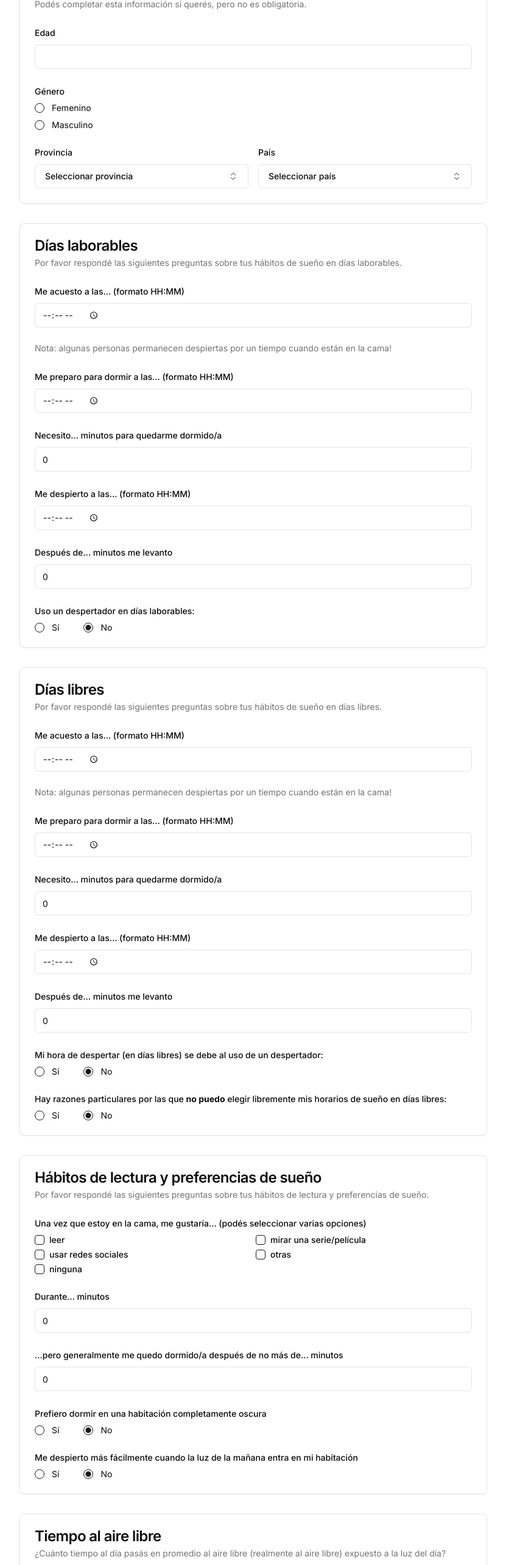
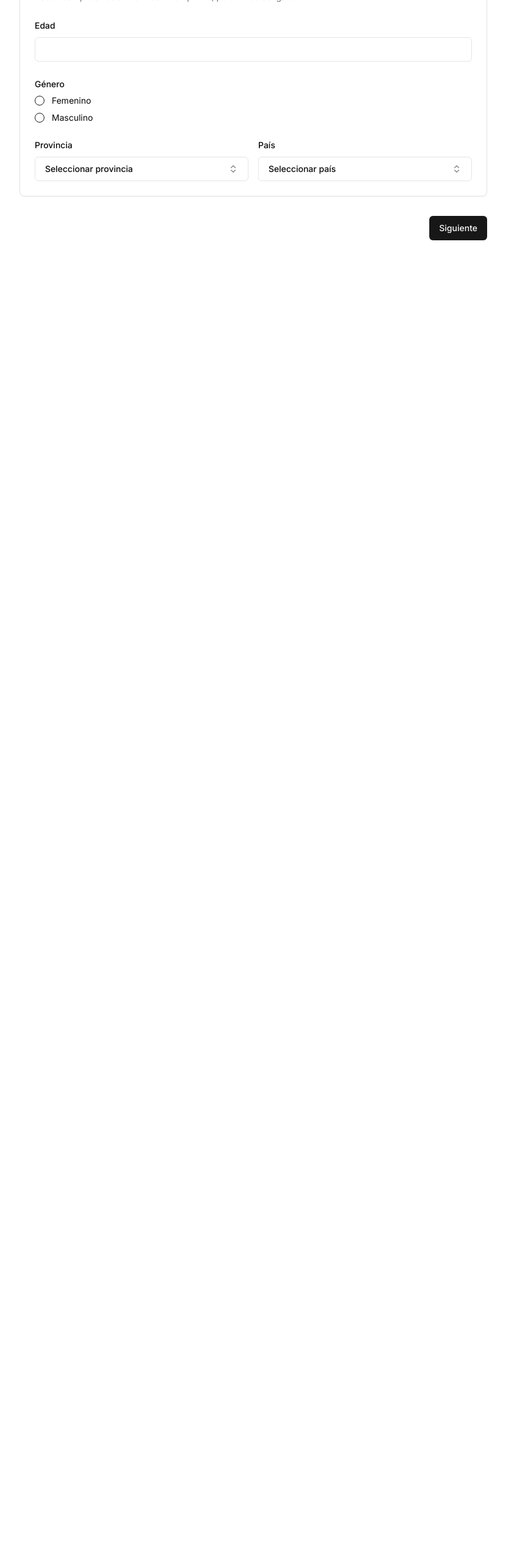
Before and after one commit to vikilescano/apps, a Next.js app: page /cuestionario-reducido in a window 1280 px wide. Shown: the part 234-2800 px from the top of the page at 61% size, without its empty margins (224-1055 px from the left). After the commit the page ends 800 px from the top, so only its background shows below. Built offline with nearby package versions, Linux system fonts and the light colour scheme.

Commit message:
feat: revamp questionnaire layout and options
Remove "reduced" title, eliminate preselected options, update question texts, split into 4 pages

Co-authored-by: null <18633632+vikilescano@users.noreply.github.com>

```diff
--- a/app/api/cuestionario-reducido/route.ts
+++ b/app/api/cuestionario-reducido/route.ts
@@ -46,7 +46,7 @@ export async function POST(request: Request) {
       // Hábitos antes de dormir y preferencias
       actividades_antes_dormir: data.actividadesAntesDormir || [],
       min_lectura_antes_dormir: data.minutosLecturaAntesDormir,
-      min_maximo_lectura: data.minutosMaximoLectura,
+      min_maximo_lectura: 0, // Ya no se usa en el formulario reducido
       prefiere_oscuridad_total: data.prefiereOscuridadTotal,
       despierta_mejor_con_luz: data.despiertaMejorConLuz,
 
--- a/app/cuestionario-reducido/page.tsx
+++ b/app/cuestionario-reducido/page.tsx
@@ -30,7 +30,7 @@ const formSchema = z.object({
   minutosParaDormirseLaboral: z.coerce.number().min(0),
   horaDespertarLaboral: z.string().regex(/^([01]?[0-9]|2[0-3]):[0-5][0-9]$/, "Formato de hora inválido (HH:MM)"),
   minutosPararLevantarseLaboral: z.coerce.number().min(0),
-  usaAlarmaLaboral: z.boolean(),
+  usaAlarmaLaboral: z.boolean().optional().nullable(),
   despiertaAntesAlarmaLaboral: z.boolean().optional().nullable(),
 
   // Días libres
@@ -39,17 +39,16 @@ const formSchema = z.object({
   minutosParaDormirseLibre: z.coerce.number().min(0),
   horaDespertarLibre: z.string().regex(/^([01]?[0-9]|2[0-3]):[0-5][0-9]$/, "Formato de hora inválido (HH:MM)"),
   minutosPararLevantarseLibre: z.coerce.number().min(0),
-  usaAlarmaLibre: z.boolean(),
-  razonesNoElegirSueno: z.boolean(),
+  usaAlarmaLibre: z.boolean().optional().nullable(),
+  razonesNoElegirSueno: z.boolean().optional().nullable(),
   razonesNoElegirSuenoTipos: z.array(z.string()).optional(),
   razonesNoElegirSuenoOtros: z.string().optional(),
 
   // Hábitos antes de dormir y preferencias
   actividadesAntesDormir: z.array(z.string()).optional().default([]),
   minutosLecturaAntesDormir: z.coerce.number().min(0),
-  minutosMaximoLectura: z.coerce.number().min(0),
-  prefiereOscuridadTotal: z.boolean(),
-  despiertaMejorConLuz: z.boolean(),
+  prefiereOscuridadTotal: z.boolean().optional().nullable(),
+  despiertaMejorConLuz: z.boolean().optional().nullable(),
 
   // Tiempo al aire libre
   horasAireLibreDiasLaborales: z.coerce.number().min(0),
@@ -61,6 +60,8 @@ const formSchema = z.object({
 export default function CuestionarioReducidoPage() {
   const router = useRouter()
   const [isSubmitting, setIsSubmitting] = useState(false)
+  const [step, setStep] = useState(1)
+  const totalSteps = 4
 
   const form = useForm<z.infer<typeof formSchema>>({
     resolver: zodResolver(formSchema),
@@ -75,7 +76,7 @@ export default function CuestionarioReducidoPage() {
       minutosParaDormirseLaboral: 0,
       horaDespertarLaboral: "",
       minutosPararLevantarseLaboral: 0,
-      usaAlarmaLaboral: false,
+      usaAlarmaLaboral: null,
       despiertaAntesAlarmaLaboral: null,
 
       horaAcostarseLibre: "",
@@ -83,16 +84,15 @@ export default function CuestionarioReducidoPage() {
       minutosParaDormirseLibre: 0,
       horaDespertarLibre: "",
       minutosPararLevantarseLibre: 0,
-      usaAlarmaLibre: false,
-      razonesNoElegirSueno: false,
+      usaAlarmaLibre: null,
+      razonesNoElegirSueno: null,
       razonesNoElegirSuenoTipos: [],
       razonesNoElegirSuenoOtros: "",
 
       actividadesAntesDormir: [],
       minutosLecturaAntesDormir: 0,
-      minutosMaximoLectura: 0,
-      prefiereOscuridadTotal: false,
-      despiertaMejorConLuz: false,
+      prefiereOscuridadTotal: null,
+      despiertaMejorConLuz: null,
 
       horasAireLibreDiasLaborales: 0,
       minutosAireLibreDiasLaborales: 0,
@@ -103,15 +103,96 @@ export default function CuestionarioReducidoPage() {
 
   // Observar cambios en usaAlarmaLaboral para resetear despiertaAntesAlarmaLaboral cuando sea necesario
   const usaAlarmaLaboral = form.watch("usaAlarmaLaboral")
-  if (!usaAlarmaLaboral && form.getValues("despiertaAntesAlarmaLaboral") !== null) {
+  if (usaAlarmaLaboral === false && form.getValues("despiertaAntesAlarmaLaboral") !== null) {
     form.setValue("despiertaAntesAlarmaLaboral", null)
   }
 
   // Observar cambios en razonesNoElegirSueno para resetear tipos cuando sea necesario
   const razonesNoElegirSueno = form.watch("razonesNoElegirSueno")
-  if (!razonesNoElegirSueno && form.getValues("razonesNoElegirSuenoTipos").length > 0) {
+  if (razonesNoElegirSueno === false && form.getValues("razonesNoElegirSuenoTipos").length > 0) {
     form.setValue("razonesNoElegirSuenoTipos", [])
     form.setValue("razonesNoElegirSuenoOtros", "")
+  }
+
+  const nextStep = async () => {
+    // Definir los campos a validar según el paso actual
+    let fieldsToValidate: string[] = []
+
+    switch (step) {
+      case 1:
+        // Paso 1: Datos demográficos (opcionales)
+        setStep(step + 1)
+        window.scrollTo(0, 0)
+        return
+      case 2:
+        fieldsToValidate = [
+          "horaAcostarseLaboral",
+          "horaPreparadoDormirLaboral",
+          "minutosParaDormirseLaboral",
+          "horaDespertarLaboral",
+          "minutosPararLevantarseLaboral",
+          "usaAlarmaLaboral",
+        ]
+        // Si usa alarma, validar también si despierta antes
+        if (usaAlarmaLaboral) {
+          fieldsToValidate.push("despiertaAntesAlarmaLaboral")
+        }
+        break
+      case 3:
+        fieldsToValidate = [
+          "horaAcostarseLibre",
+          "horaPreparadoDormirLibre",
+          "minutosParaDormirseLibre",
+          "horaDespertarLibre",
+          "minutosPararLevantarseLibre",
+          "usaAlarmaLibre",
+          "razonesNoElegirSueno",
+        ]
+        // Si hay razones para no elegir sueño, validar también los tipos
+        if (razonesNoElegirSueno) {
+          fieldsToValidate.push("razonesNoElegirSuenoTipos")
+          // Si seleccionó "otros", validar también el campo de texto
+          if (form.getValues("razonesNoElegirSuenoTipos").includes("otros")) {
+            fieldsToValidate.push("razonesNoElegirSuenoOtros")
+          }
+        }
+        break
+      case 4:
+        fieldsToValidate = [
+          "actividadesAntesDormir",
+          "minutosLecturaAntesDormir",
+          "prefiereOscuridadTotal",
+          "despiertaMejorConLuz",
+          "horasAireLibreDiasLaborales",
+          "minutosAireLibreDiasLaborales",
+          "horasAireLibreDiasLibres",
+          "minutosAireLibreDiasLibres",
+        ]
+        break
+    }
+
+    // Validar los campos
+    const isValid = await form.trigger(fieldsToValidate as any)
+
+    if (isValid) {
+      if (step < totalSteps) {
+        setStep(step + 1)
+        window.scrollTo(0, 0)
+      }
+    } else {
+      toast({
+        title: "Por favor revisá los campos",
+        description: "Hay errores en el formulario que deben ser corregidos.",
+        variant: "destructive",
+      })
+    }
+  }
+
+  const prevStep = () => {
+    if (step > 1) {
+      setStep(step - 1)
+      window.scrollTo(0, 0)
+    }
   }
 
   async function onSubmit(values: z.infer<typeof formSchema>) {
@@ -158,7 +239,7 @@ export default function CuestionarioReducidoPage() {
       }
 
       // Enviar los datos al servidor
-      const response = await fetch("/api/cuestionario", {
+      const response = await fetch("/api/cuestionario-reducido", {
         method: "POST",
         headers: {
           "Content-Type": "application/json",
@@ -200,13 +281,22 @@ export default function CuestionarioReducidoPage() {
     <div className="container py-10">
       <div className="max-w-3xl mx-auto">
         <div className="mb-8 text-center">
-          <h1 className="text-3xl font-bold">Cuestionario de Cronotipo de Munich (Versión Reducida)</h1>
-          <p className="text-muted-foreground mt-2">Por favor completá este cuestionario para evaluar tu cronotipo</p>
+          <h1 className="text-3xl font-bold">Cuestionario de Cronotipo de Munich</h1>
+          <p className="text-muted-foreground mt-2">
+            Paso {step} de {totalSteps}
+          </p>
+          <div className="w-full bg-muted h-2 mt-4 rounded-full overflow-hidden">
+            <div
+              className="bg-primary h-full rounded-full transition-all"
+              style={{ width: `${(step / totalSteps) * 100}%` }}
+            />
+          </div>
         </div>
 
         <Form {...form}>
           <form onSubmit={form.handleSubmit(onSubmit)} className="space-y-8">
-            {/* Datos demográficos */}
+            {/* Paso 1: Datos demográficos */}
+            {step === 1 && (
               <Card>
                 <CardHeader>
                   <CardTitle>Información Personal (opcional)</CardTitle>
@@ -306,8 +396,10 @@ export default function CuestionarioReducidoPage() {
                   </div>
                 </CardContent>
               </Card>
+            )}
 
-            {/* Días laborables */}
+            {/* Paso 2: Días laborables */}
+            {step === 2 && (
               <Card>
                 <CardHeader>
                   <CardTitle>Días laborables</CardTitle>
@@ -399,7 +491,7 @@ export default function CuestionarioReducidoPage() {
                         <FormControl>
                           <RadioGroup
                             onValueChange={(value) => field.onChange(value === "true")}
-                          value={field.value ? "true" : "false"}
+                            value={field.value === null ? "" : field.value ? "true" : "false"}
                             className="flex space-x-8"
                           >
                             <FormItem className="flex items-center space-x-3 space-y-0">
@@ -455,8 +547,10 @@ export default function CuestionarioReducidoPage() {
                   )}
                 </CardContent>
               </Card>
+            )}
 
-            {/* Días libres */}
+            {/* Paso 3: Días libres */}
+            {step === 3 && (
               <Card>
                 <CardHeader>
                   <CardTitle>Días libres</CardTitle>
@@ -548,7 +642,7 @@ export default function CuestionarioReducidoPage() {
                         <FormControl>
                           <RadioGroup
                             onValueChange={(value) => field.onChange(value === "true")}
-                          value={field.value ? "true" : "false"}
+                            value={field.value === null ? "" : field.value ? "true" : "false"}
                             className="flex space-x-8"
                           >
                             <FormItem className="flex items-center space-x-3 space-y-0">
@@ -576,13 +670,13 @@ export default function CuestionarioReducidoPage() {
                     render={({ field }) => (
                       <FormItem>
                         <FormLabel>
-                        Hay razones particulares por las que <strong>no puedo</strong> elegir libremente mis horarios de
-                        sueño en días libres:
+                          Hay razones particulares por las que <strong>no puedo</strong> elegir libremente mis horarios
+                          de sueño en días libres:
                         </FormLabel>
                         <FormControl>
                           <RadioGroup
                             onValueChange={(value) => field.onChange(value === "true")}
-                          value={field.value ? "true" : "false"}
+                            value={field.value === null ? "" : field.value ? "true" : "false"}
                             className="flex space-x-8"
                           >
                             <FormItem className="flex items-center space-x-3 space-y-0">
@@ -664,23 +758,29 @@ export default function CuestionarioReducidoPage() {
                   )}
                 </CardContent>
               </Card>
+            )}
 
-            {/* Hábitos antes de dormir y preferencias */}
+            {/* Paso 4: Hábitos y tiempo al aire libre */}
+            {step === 4 && (
               <Card>
                 <CardHeader>
-                <CardTitle>Hábitos de lectura y preferencias de sueño</CardTitle>
+                  <CardTitle>Hábitos de sueño y tiempo al aire libre</CardTitle>
                   <CardDescription>
-                  Por favor respondé las siguientes preguntas sobre tus hábitos de lectura y preferencias de sueño.
+                    Por favor respondé las siguientes preguntas sobre tus hábitos de sueño y tiempo al aire libre.
                   </CardDescription>
                 </CardHeader>
                 <CardContent className="space-y-6">
+                  {/* Hábitos antes de dormir y preferencias */}
+                  <div className="space-y-6">
+                    <h3 className="text-lg font-medium">Hábitos de lectura y preferencias de sueño</h3>
+
                     <FormField
                       control={form.control}
                       name="actividadesAntesDormir"
                       render={({ field }) => (
                         <FormItem>
                           <FormLabel>
-                        Una vez que estoy en la cama, me gustaría... (podés seleccionar varias opciones)
+                            Una vez que estoy en la cama, me gusta... (podés seleccionar varias opciones)
                           </FormLabel>
                           <FormControl>
                             <div className="grid grid-cols-2 gap-2">
@@ -729,20 +829,6 @@ export default function CuestionarioReducidoPage() {
 
                     <FormField
                       control={form.control}
-                  name="minutosMaximoLectura"
-                  render={({ field }) => (
-                    <FormItem>
-                      <FormLabel>...pero generalmente me quedo dormido/a después de no más de... minutos</FormLabel>
-                      <FormControl>
-                        <Input type="number" {...field} />
-                      </FormControl>
-                      <FormMessage />
-                    </FormItem>
-                  )}
-                />
-
-                <FormField
-                  control={form.control}
                       name="prefiereOscuridadTotal"
                       render={({ field }) => (
                         <FormItem>
@@ -750,7 +836,7 @@ export default function CuestionarioReducidoPage() {
                           <FormControl>
                             <RadioGroup
                               onValueChange={(value) => field.onChange(value === "true")}
-                          value={field.value ? "true" : "false"}
+                              value={field.value === null ? "" : field.value ? "true" : "false"}
                               className="flex space-x-8"
                             >
                               <FormItem className="flex items-center space-x-3 space-y-0">
@@ -783,7 +869,7 @@ export default function CuestionarioReducidoPage() {
                           <FormControl>
                             <RadioGroup
                               onValueChange={(value) => field.onChange(value === "true")}
-                          value={field.value ? "true" : "false"}
+                              value={field.value === null ? "" : field.value ? "true" : "false"}
                               className="flex space-x-8"
                             >
                               <FormItem className="flex items-center space-x-3 space-y-0">
@@ -804,21 +890,20 @@ export default function CuestionarioReducidoPage() {
                         </FormItem>
                       )}
                     />
-              </CardContent>
-            </Card>
+                  </div>
+
+                  <Separator />
 
                   {/* Tiempo al aire libre */}
-            <Card>
-              <CardHeader>
-                <CardTitle>Tiempo al aire libre</CardTitle>
-                <CardDescription>
-                  ¿Cuánto tiempo al día pasás en promedio al aire libre (realmente al aire libre) expuesto a la luz del
-                  día?
-                </CardDescription>
-              </CardHeader>
-              <CardContent className="space-y-6">
+                  <div className="space-y-6">
+                    <h3 className="text-lg font-medium">Tiempo al aire libre</h3>
+                    <p className="text-sm text-muted-foreground">
+                      ¿Cuánto tiempo al día pasás en promedio al aire libre (realmente al aire libre) expuesto a la luz
+                      del día?
+                    </p>
+
                     <div>
-                  <h3 className="text-lg font-medium mb-4">En días laborables:</h3>
+                      <h4 className="text-base font-medium mb-4">En días laborables:</h4>
                       <div className="grid grid-cols-2 gap-4">
                         <FormField
                           control={form.control}
@@ -850,10 +935,8 @@ export default function CuestionarioReducidoPage() {
                       </div>
                     </div>
 
-                <Separator />
-
                     <div>
-                  <h3 className="text-lg font-medium mb-4">En días libres:</h3>
+                      <h4 className="text-base font-medium mb-4">En días libres:</h4>
                       <div className="grid grid-cols-2 gap-4">
                         <FormField
                           control={form.control}
@@ -884,13 +967,29 @@ export default function CuestionarioReducidoPage() {
                         />
                       </div>
                     </div>
+                  </div>
                 </CardContent>
               </Card>
+            )}
 
-            <div className="flex justify-end">
+            <div className="flex justify-between">
+              {step > 1 ? (
+                <Button type="button" variant="outline" onClick={prevStep}>
+                  Anterior
+                </Button>
+              ) : (
+                <div></div>
+              )}
+
+              {step < totalSteps ? (
+                <Button type="button" onClick={nextStep}>
+                  Siguiente
+                </Button>
+              ) : (
                 <Button type="submit" disabled={isSubmitting}>
                   {isSubmitting ? "Enviando..." : "Ver Resultados"}
                 </Button>
+              )}
             </div>
           </form>
         </Form>
```
Lines whose indentation alone changed are shown as unchanged.
